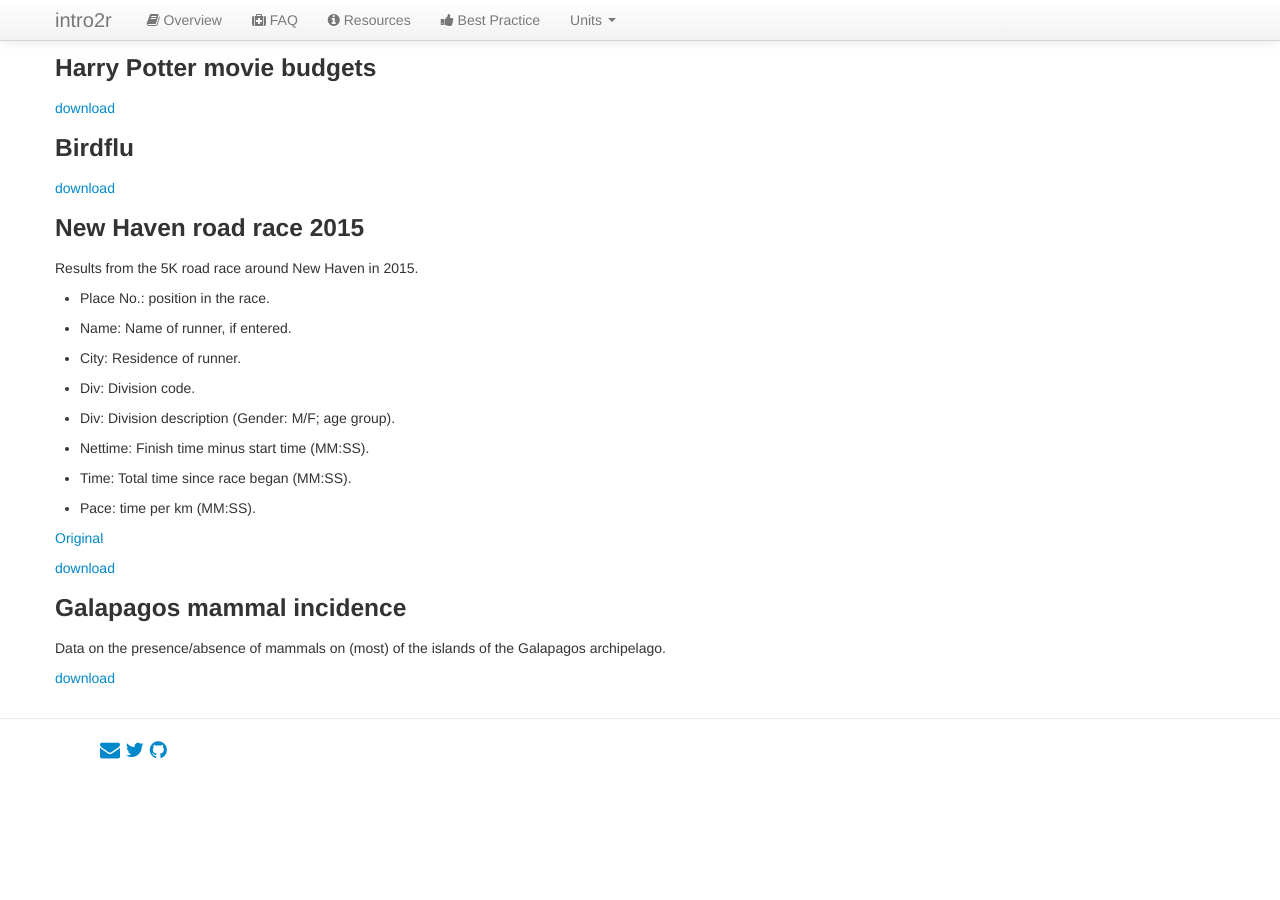
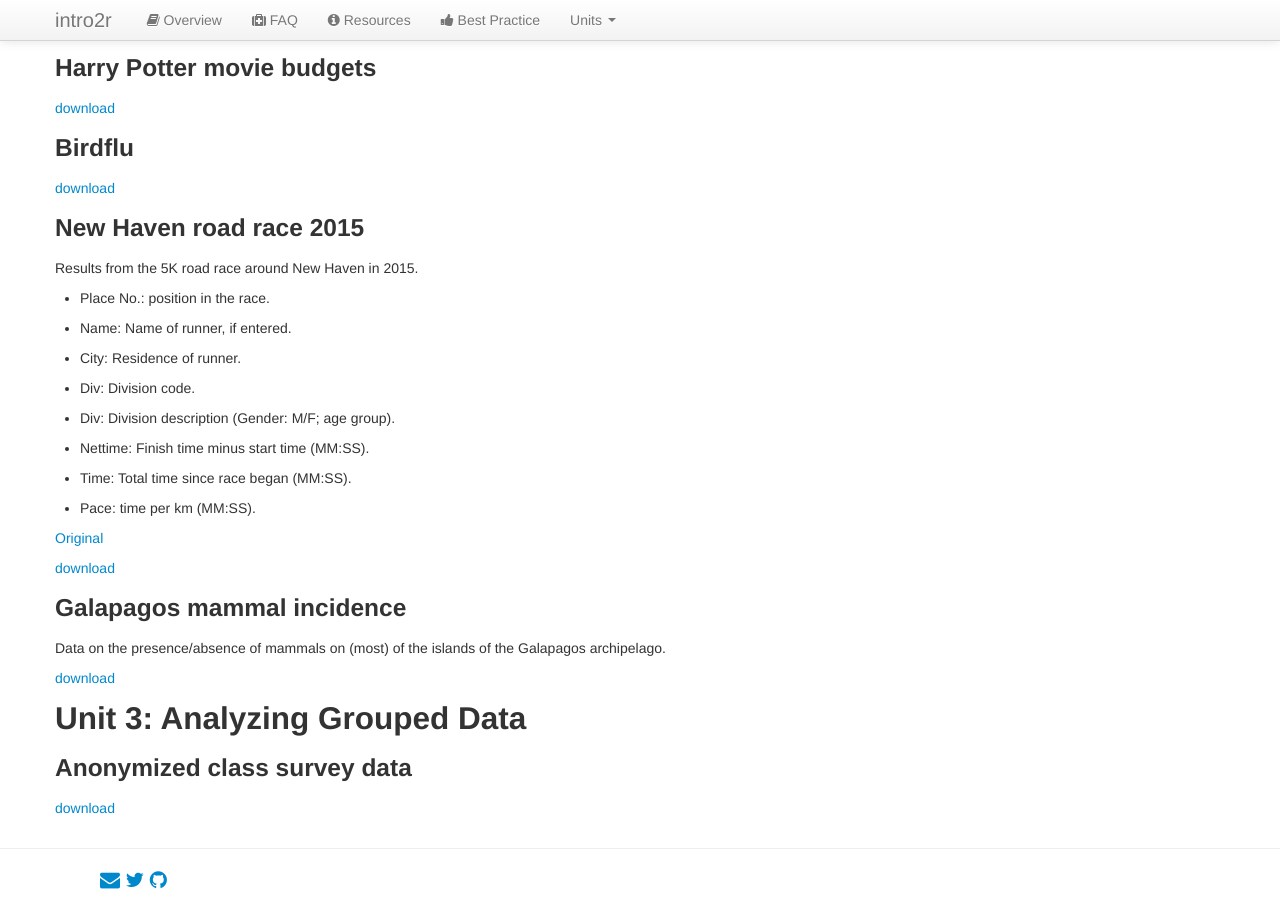
Before and after one commit to intro2r/intro2r, a Jekyll site: the page built from data/index.md, in a window 1280 px wide and 900 px high, scrolled down 682 px. Built offline with Jekyll 4.4.1, drawn with Linux system fonts in a browser that asks for light colours; before the commit the page ends 1452 px from its top, so only the background shows below that.

Commit message:
Update index.md

```diff
--- a/data/index.md
+++ b/data/index.md
@@ -79,3 +79,10 @@ Results from the 5K road race around New Haven in 2015.
 Data on the presence/absence of mammals on (most) of the islands of the Galapagos archipelago.
 
 [download](../data/galapagos_mammals.csv)
+
+
+## Unit 3: Analyzing Grouped Data
+
+### Anonymized class survey data
+
+[download](../data/class_survey.txt)
```
